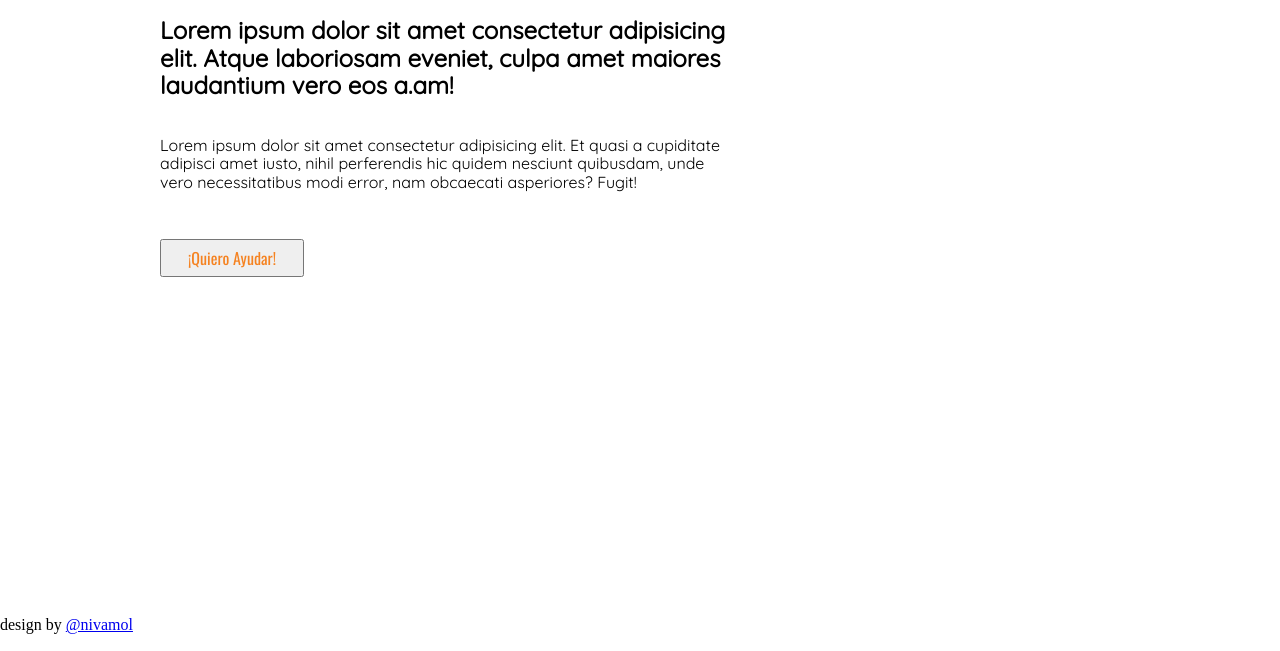
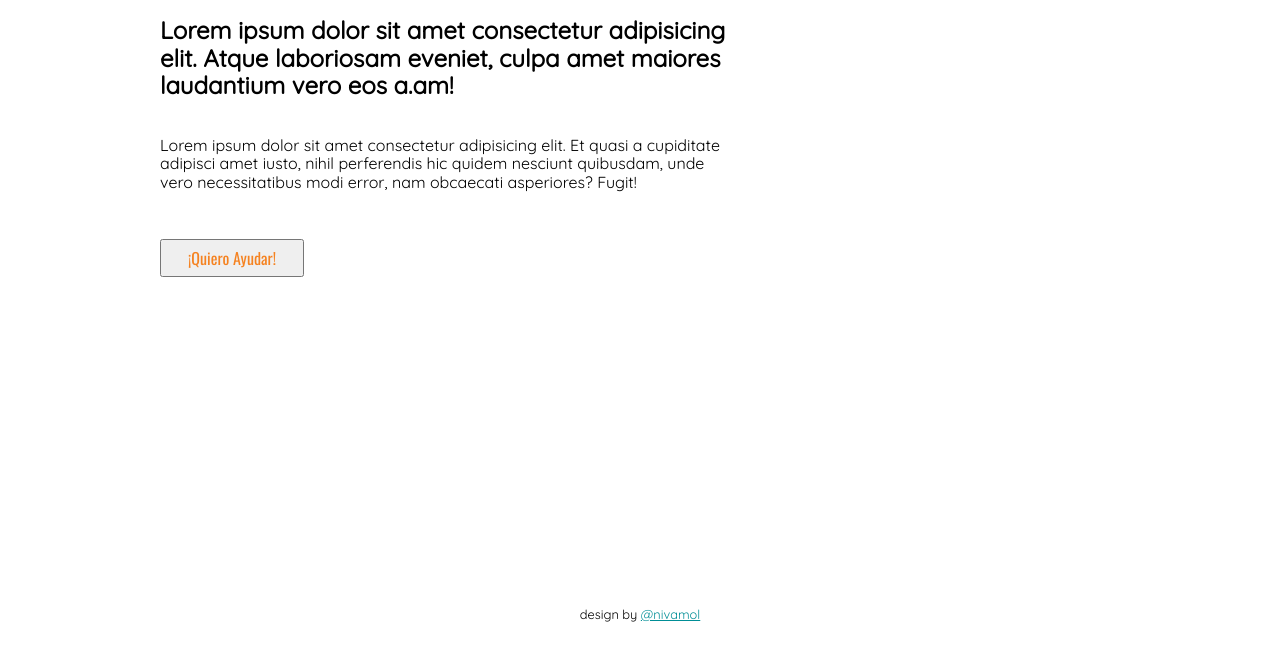
Before and after one commit to nivamol/proyectoweb-2, a plain HTML site: page index.html in a window 1280 px wide. Shown: the part 318-969 px from the top of the page. After the commit the page ends 946 px from the top, so only its background shows below. Drawn offline with nearby package versions, Linux system fonts and the light colour scheme.

Commit message:
footer con estilos terminado

```diff
--- a/index.html
+++ b/index.html
@@ -35,7 +35,7 @@
         </div>
     </section>
     <footer>
-        <p>design by <a href="#">@nivamol</a></p>
+        <p>design by <a href="https://github.com/nivamol">@nivamol</a></p>
     </footer>
 </body>
 </html>
--- a/main.css
+++ b/main.css
@@ -104,5 +104,12 @@
 }
 
 footer p {
+    font-family: 'Quicksand', sans-serif;
+    text-align: center;
+    font-size: .8em;
+    margin: .5em;
+}
 
+footer p a {
+    color: #008E96;
 }
```
